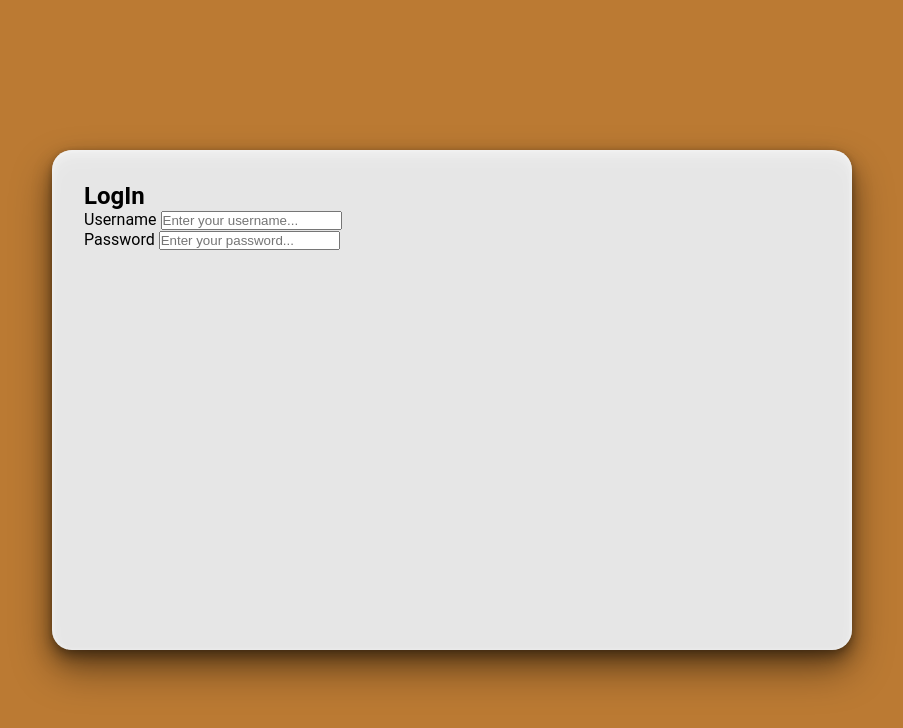
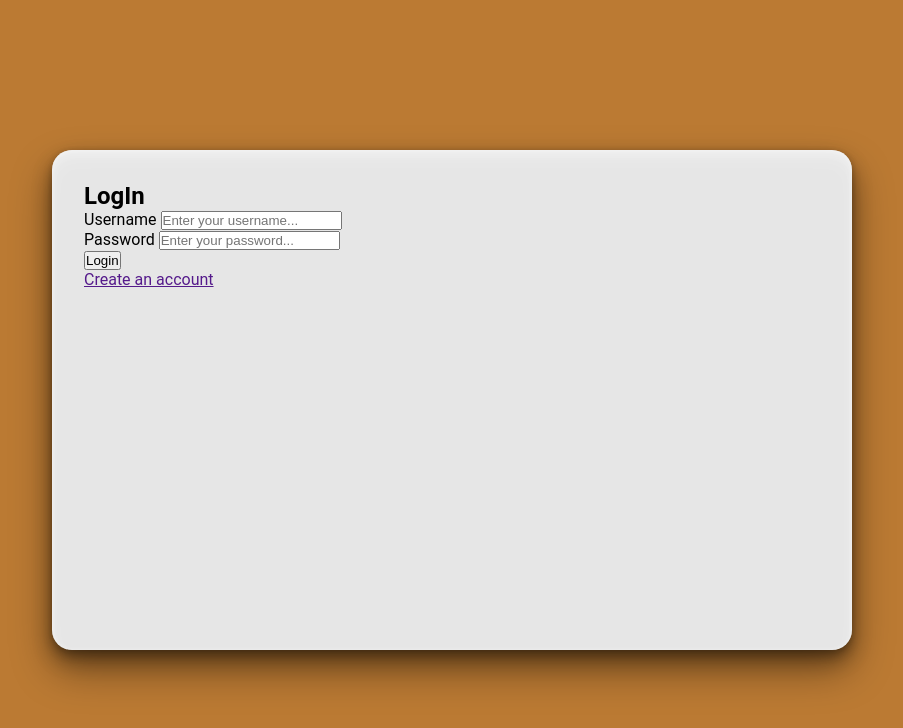
Before and after one commit to a-grade-99/Login-Page, a plain HTML site: page lindex.html in a window 1280 px wide. Shown: the whole page, without its empty margins (188-1091 px from the left). Drawn offline with Linux system fonts and the light colour scheme.

Commit message:
changed the html

```diff
--- a/lindex.html
+++ b/lindex.html
@@ -19,7 +19,9 @@
                     <label for="password">Password</label>
                     <input type="password" id="password" placeholder="Enter your password..." required>
                 </div>
+                <button>Login</button>
             </form>
+            <a href="">Create an account</a>
         </div>
         <div class="register">
 
```
